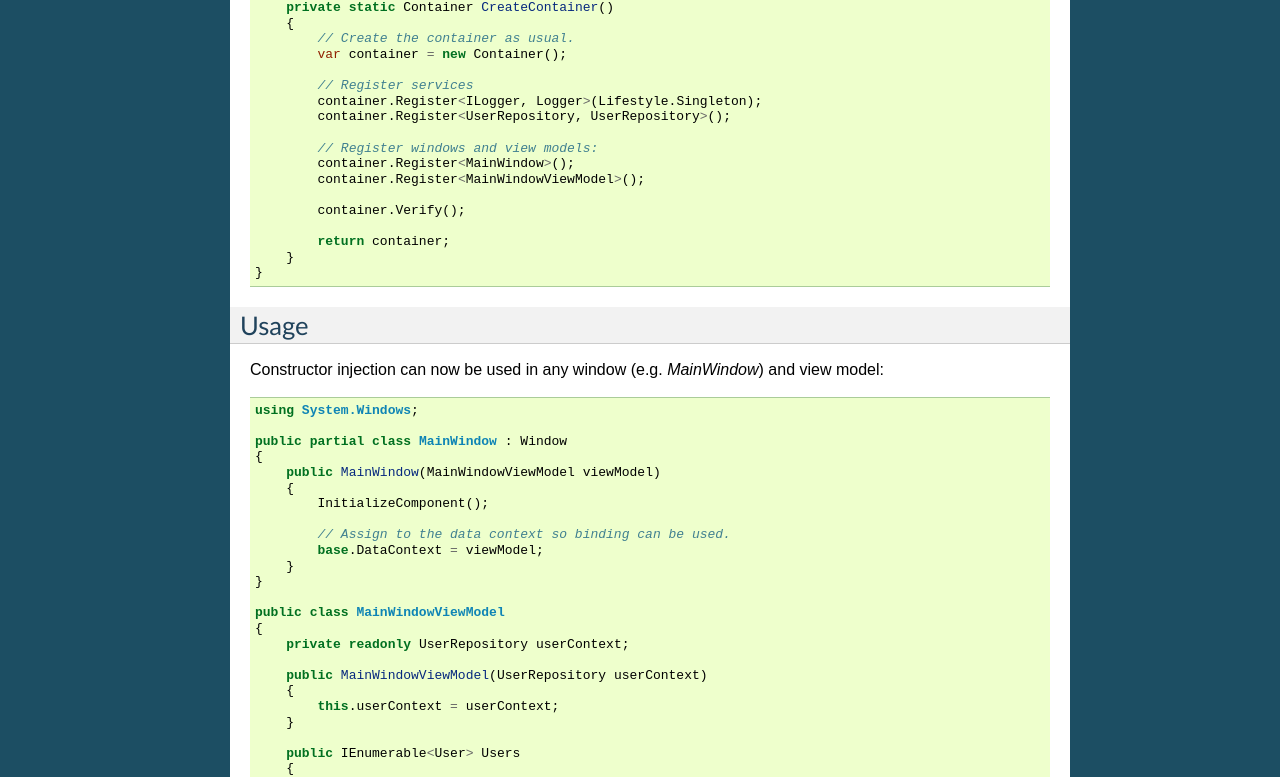
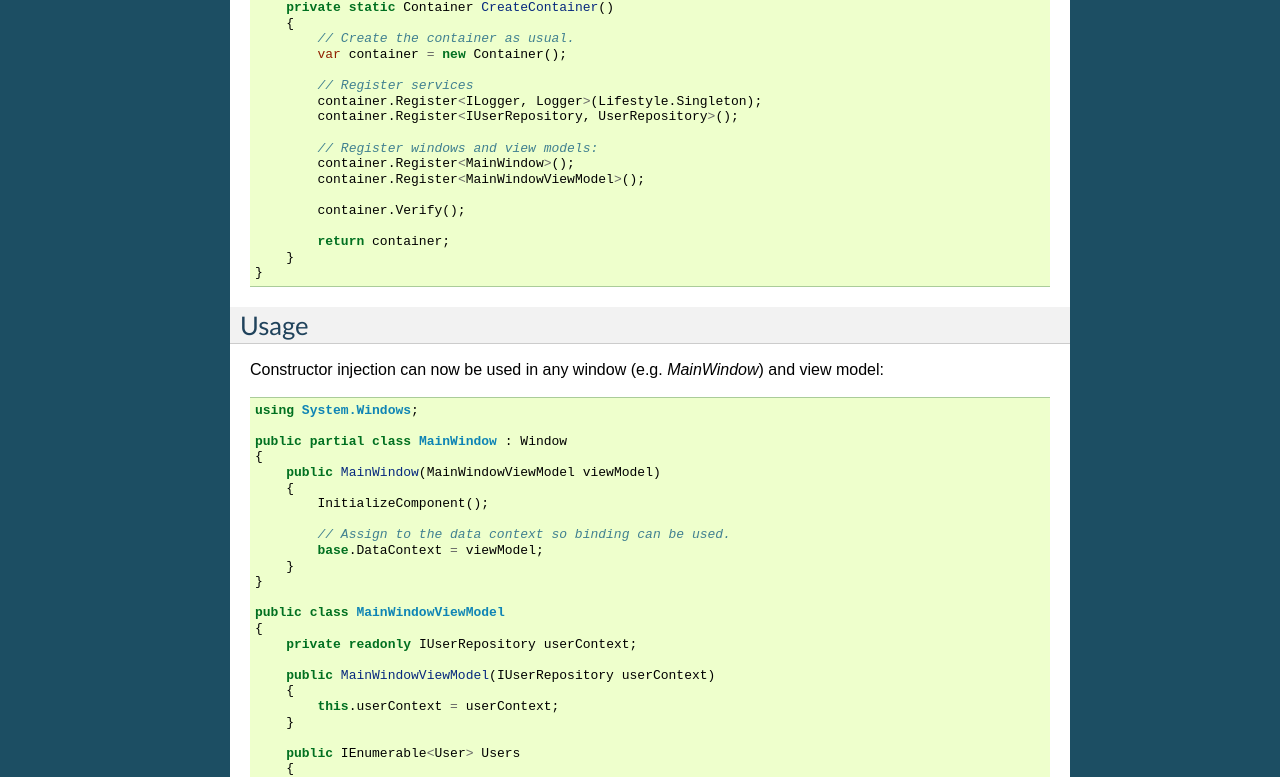
Before and after one commit to simpleinjector/Documentation, a Sphinx documentation site: the page built from source/wpfintegration.rst, in a window 1280 px wide. Shown: the part 818-1595 px from the top of the page. Built offline with Sphinx 7.4.7, drawn with Linux system fonts in a browser that asks for light colours.

Commit message:
fix registration

```diff
--- a/source/wpfintegration.rst
+++ b/source/wpfintegration.rst
@@ -56,7 +56,7 @@ Cahange the *App.xaml.cs* file to be the entry point for the application:
 
             // Register services
             container.Register<ILogger, Logger>(Lifestyle.Singleton);
-            container.Register<UserRepository, UserRepository>();
+            container.Register<IUserRepository, UserRepository>();
 
             // Register windows and view models:
             container.Register<MainWindow>();
@@ -90,9 +90,9 @@ Constructor injection can now be used in any window (e.g. *MainWindow*) and view
 
     public class MainWindowViewModel
     {
-        private readonly UserRepository userContext;
+        private readonly IUserRepository userContext;
 
-        public MainWindowViewModel(UserRepository userContext)
+        public MainWindowViewModel(IUserRepository userContext)
         {
             this.userContext = userContext;
         }
```
